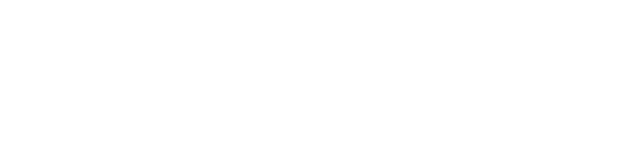
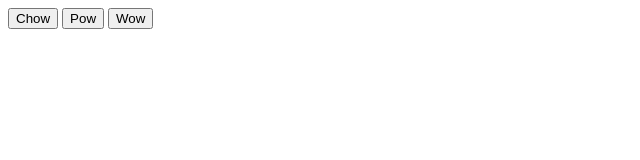
Before and after one commit to Sufiyan33/Learning-JavaScript, a plain HTML site: page Question-10.html in a window 1280 px wide. Shown: the whole page, without its empty margins (0-640 px from the left). Drawn offline with Linux system fonts and the light colour scheme.

Commit message:
Adding different types of alert

```diff
--- a/Question-10.html
+++ b/Question-10.html
@@ -1,9 +1,12 @@
 <!DOCTYPE html>
 <html>
     <head>
-        <title>Create Table</title>
+        <title>Different Alert</title>
     </head>
     <body>
         <script src="Question-10.js"></script>
+        <button onclick="alert('Please give me one plate Chowmein')">Chow</button>
+        <button onclick="alert('Please give me one plate Vada Pow')">Pow</button>
+        <button onclick="alert('Please give me one plate Vada Wow')">Wow</button>
     </body>
 </html>
--- a/Question-10.js
+++ b/Question-10.js
@@ -0,0 +1 @@
+console.log("Write program to show different alert when different button has clicked...")
```
